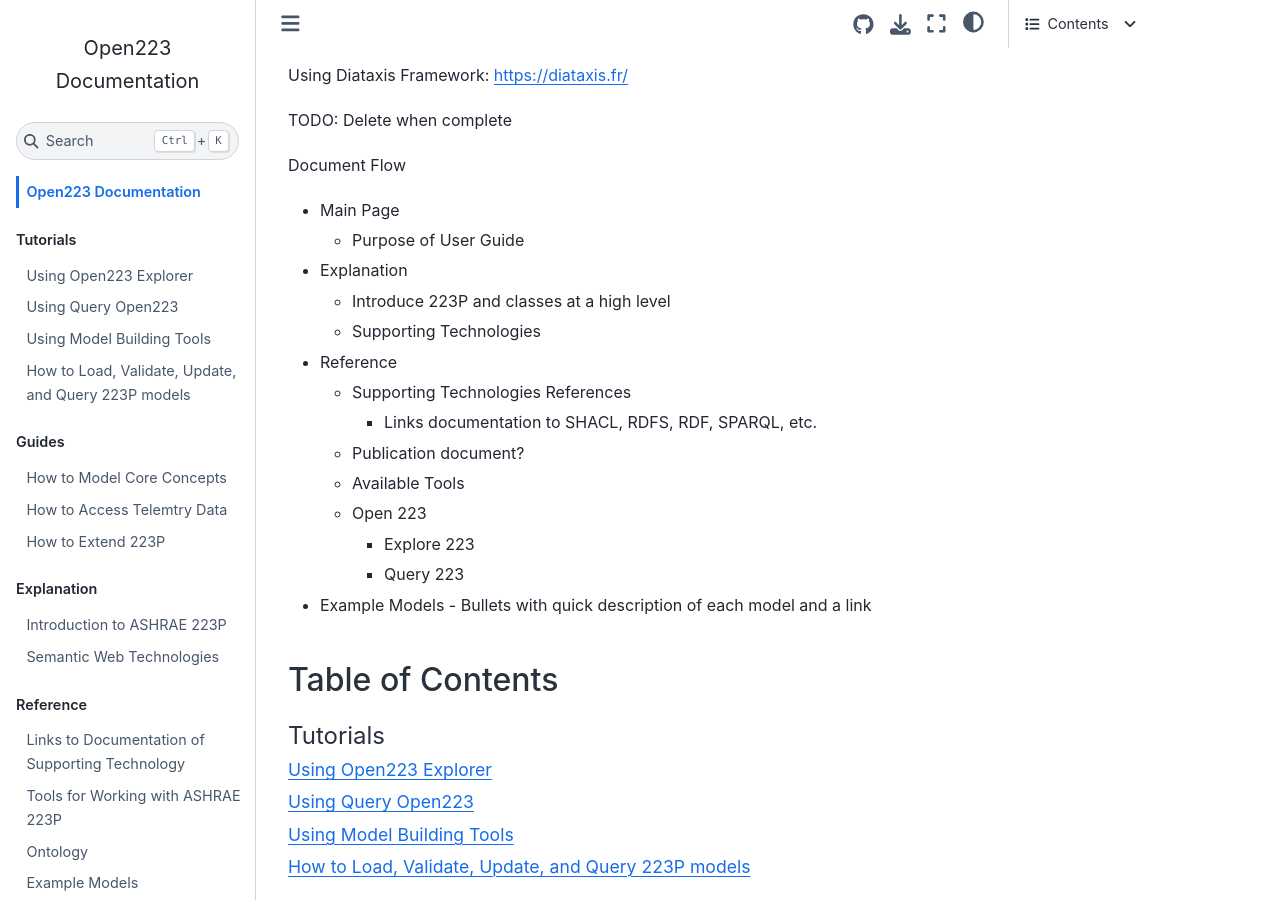
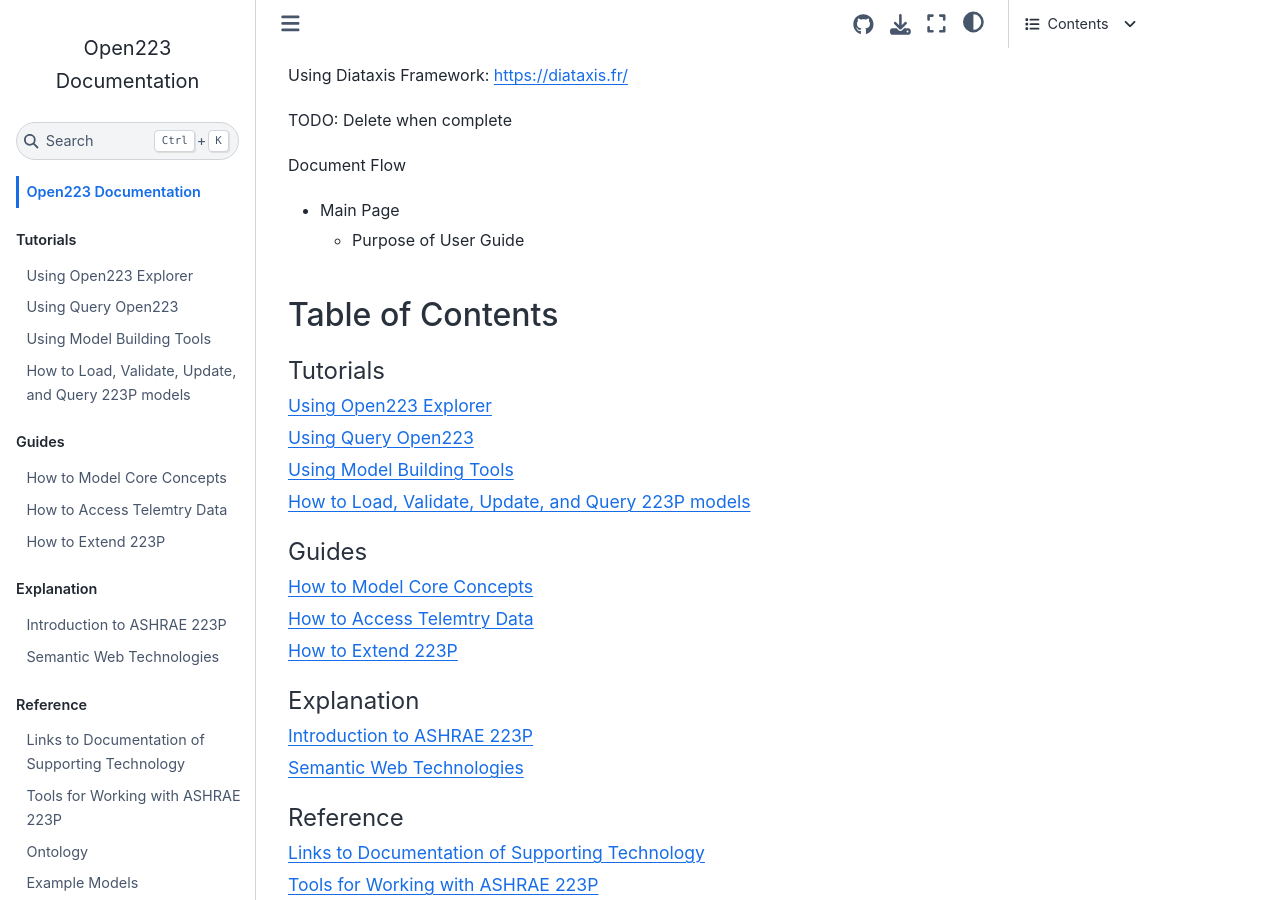
Before and after one commit to open223/docs.open223.info, a Jupyter Book: the page built from intro.md, in a window 1280 px wide and 900 px high, scrolled down 550 px. Built offline with Jupyter Book 1.0.4 settings and Sphinx 7.4.7 and the Sphinx Book theme 1.1.4, drawn with Linux system fonts in a browser that asks for light colours.

Commit message:
remove explanation and reference

````diff
--- a/intro.md
+++ b/intro.md
@@ -18,20 +18,6 @@ TODO: Delete when complete
 Document Flow
 - Main Page
   - Purpose of User Guide
-- Explanation
-    - Introduce 223P and classes at a high level
-    - Supporting Technologies
-
-- Reference
-    - Supporting Technologies References
-        - Links documentation to SHACL, RDFS, RDF, SPARQL, etc.
-    - Publication document?
-    - Available Tools
-    - Open 223
-        - Explore 223
-        - Query 223
- - Example Models
-        - Bullets with quick description of each model and a link
 
 ## Table of Contents
 ```{tableofcontents}
````
